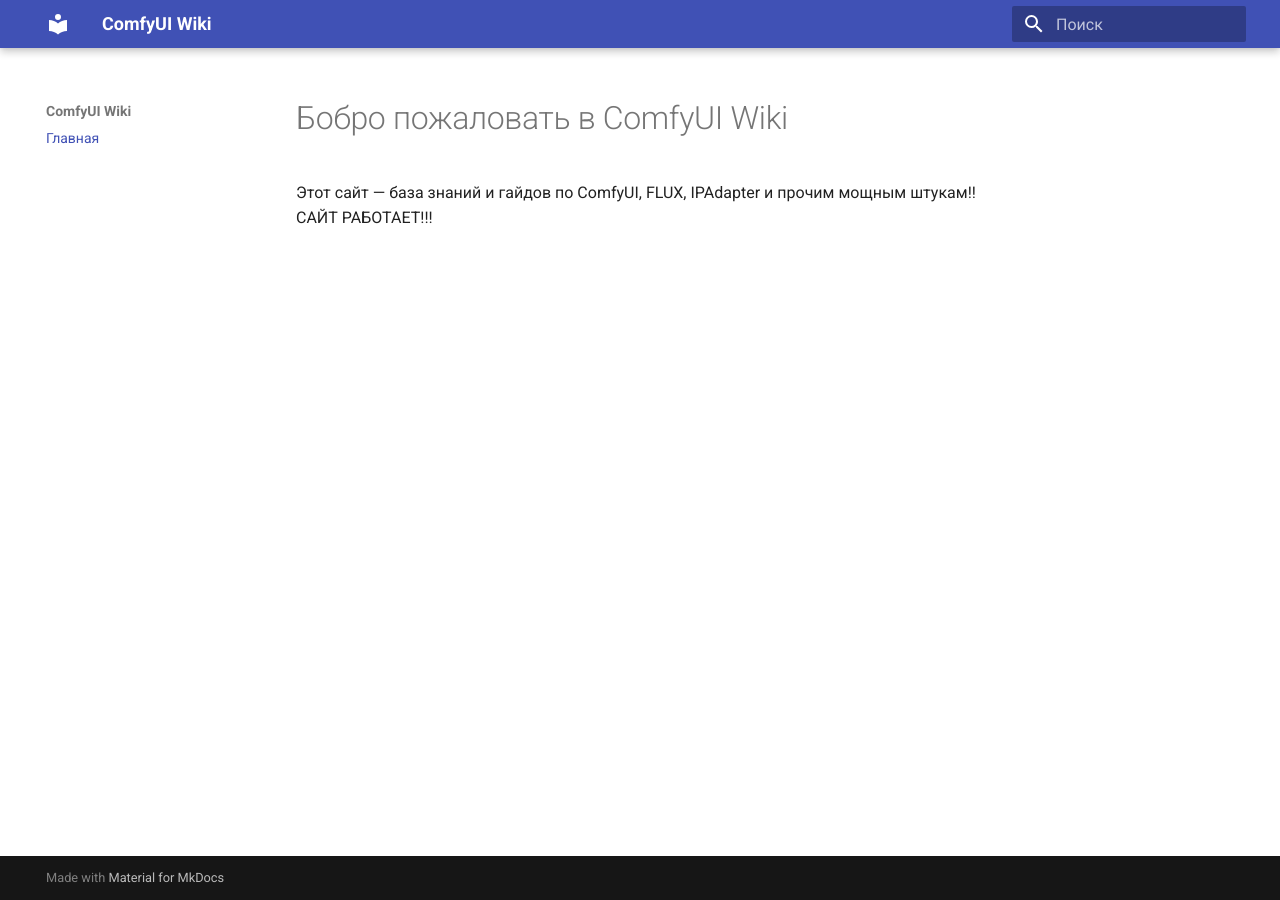
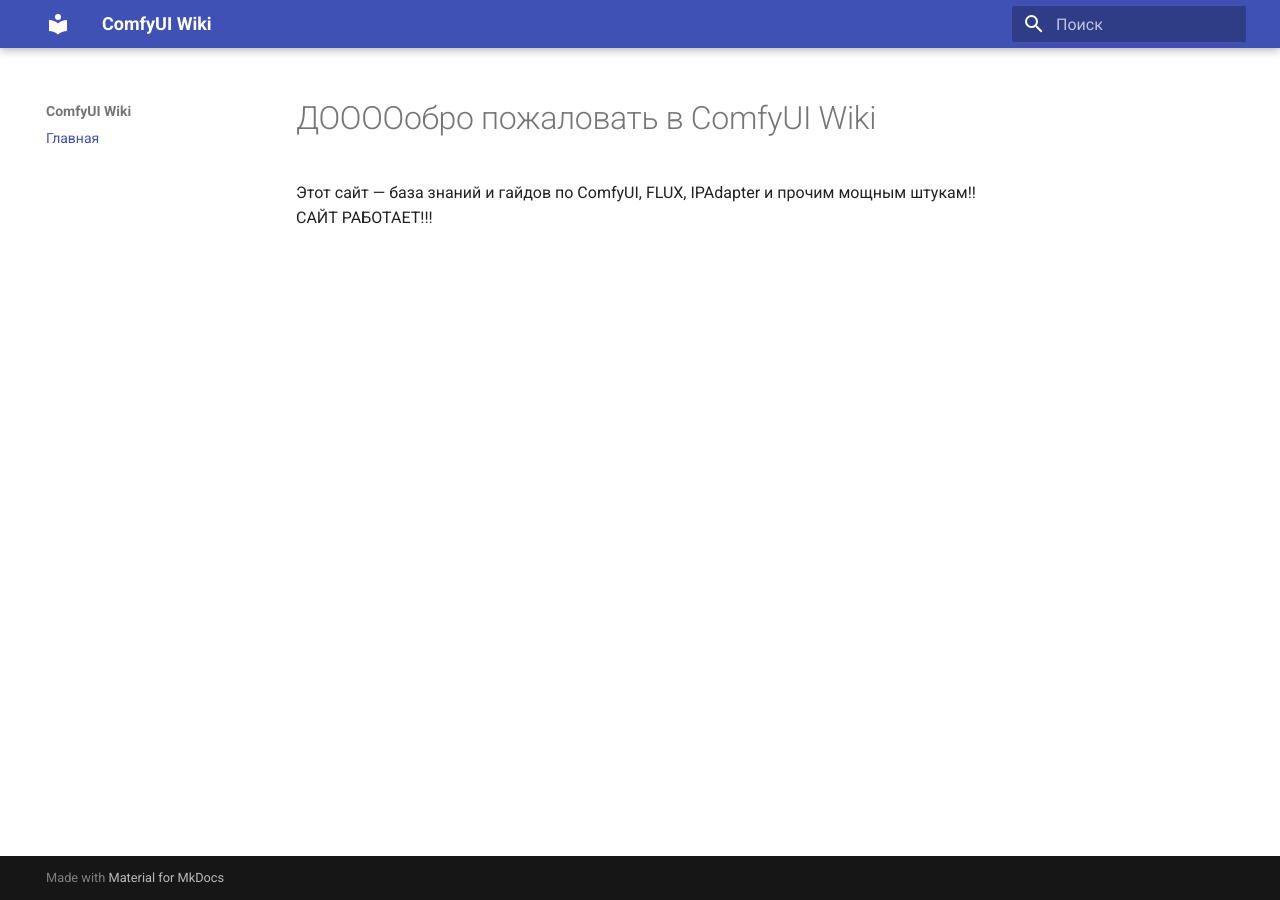
Before and after one commit to samsonxxxx/comfy-wiki, an MkDocs documentation site: the page built from docs/index.md, in a window 1280 px wide. Built offline with MkDocs 1.6.1 and Material for MkDocs 9.7.7, drawn with Linux system fonts in a browser that asks for light colours.

Commit message:
Update index.md

```diff
--- a/docs/index.md
+++ b/docs/index.md
@@ -1,4 +1,4 @@
-# Бобро пожаловать в ComfyUI Wiki
+# ДООООобро пожаловать в ComfyUI Wiki
 
 Этот сайт — база знаний и гайдов по ComfyUI, FLUX, IPAdapter и прочим мощным штукам!!
 САЙТ РАБОТАЕТ!!!
```
